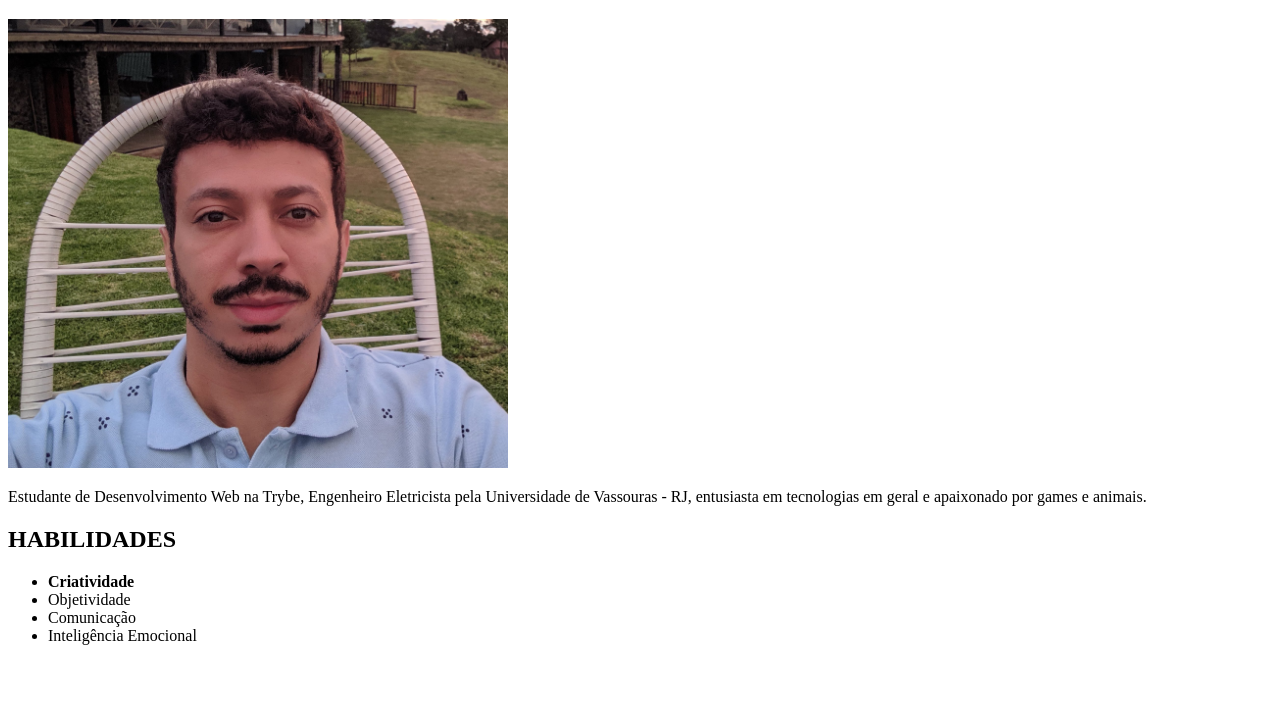
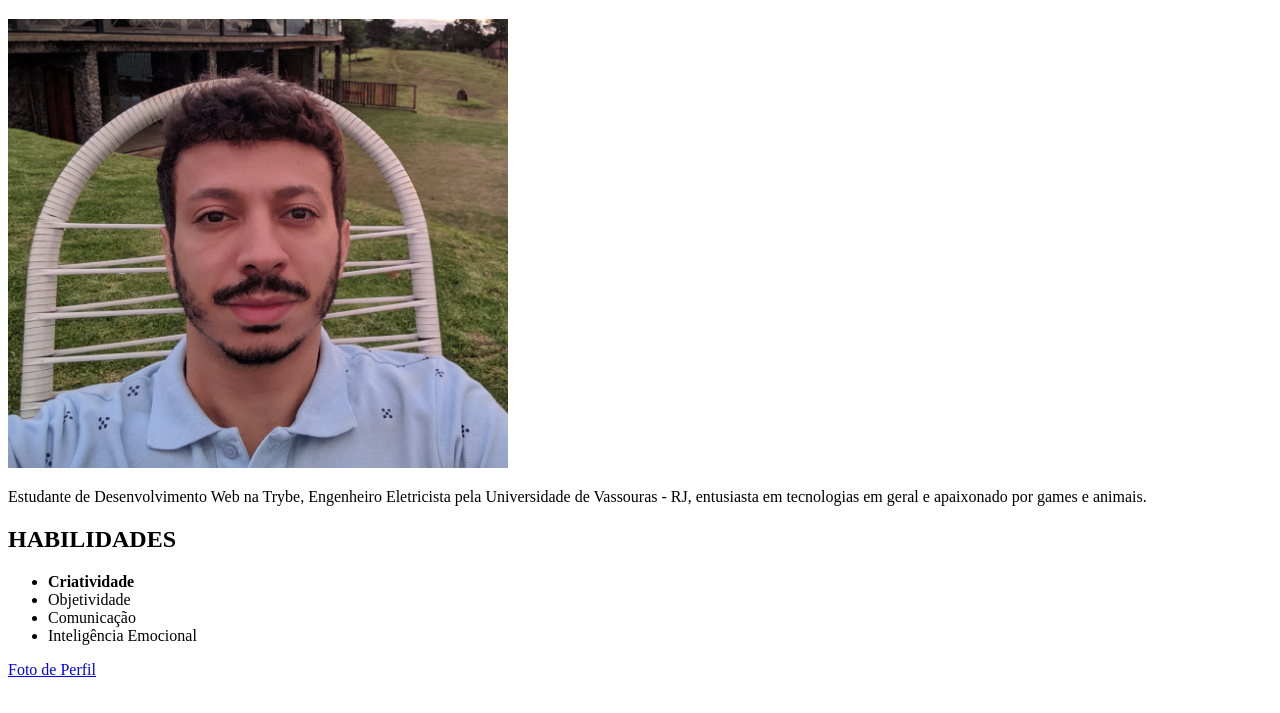
Before and after one commit to RafaelReisTM/RafaelReisTM.github.io, a plain HTML site: page index.html in a window 1280 px wide. Shown: the part 61-774 px from the top of the page. Drawn offline with Linux system fonts and the light colour scheme.

Commit message:
add internal link

```diff
--- a/index.html
+++ b/index.html
@@ -8,7 +8,7 @@
 </head>
 <body>
   <h1>RAFAEL SILVA REIS</h1>
-    <img src="/images/perfil.jpeg" alt="Foto de Perfil" width="500">
+    <img id="picture" src="/images/perfil.jpeg" alt="Foto de Perfil" width="500">
     <p>
       Estudante de Desenvolvimento Web na Trybe, Engenheiro Eletricista pela Universidade de Vassouras - RJ, entusiasta em tecnologias em geral e apaixonado por games e animais.
     </p>
@@ -19,5 +19,6 @@
       <li>Comunicação</li>
       <li>Inteligência Emocional</li>
     </ul>
+    <a href="#picture">Foto de Perfil</a>
 </body>
 </html>
```
